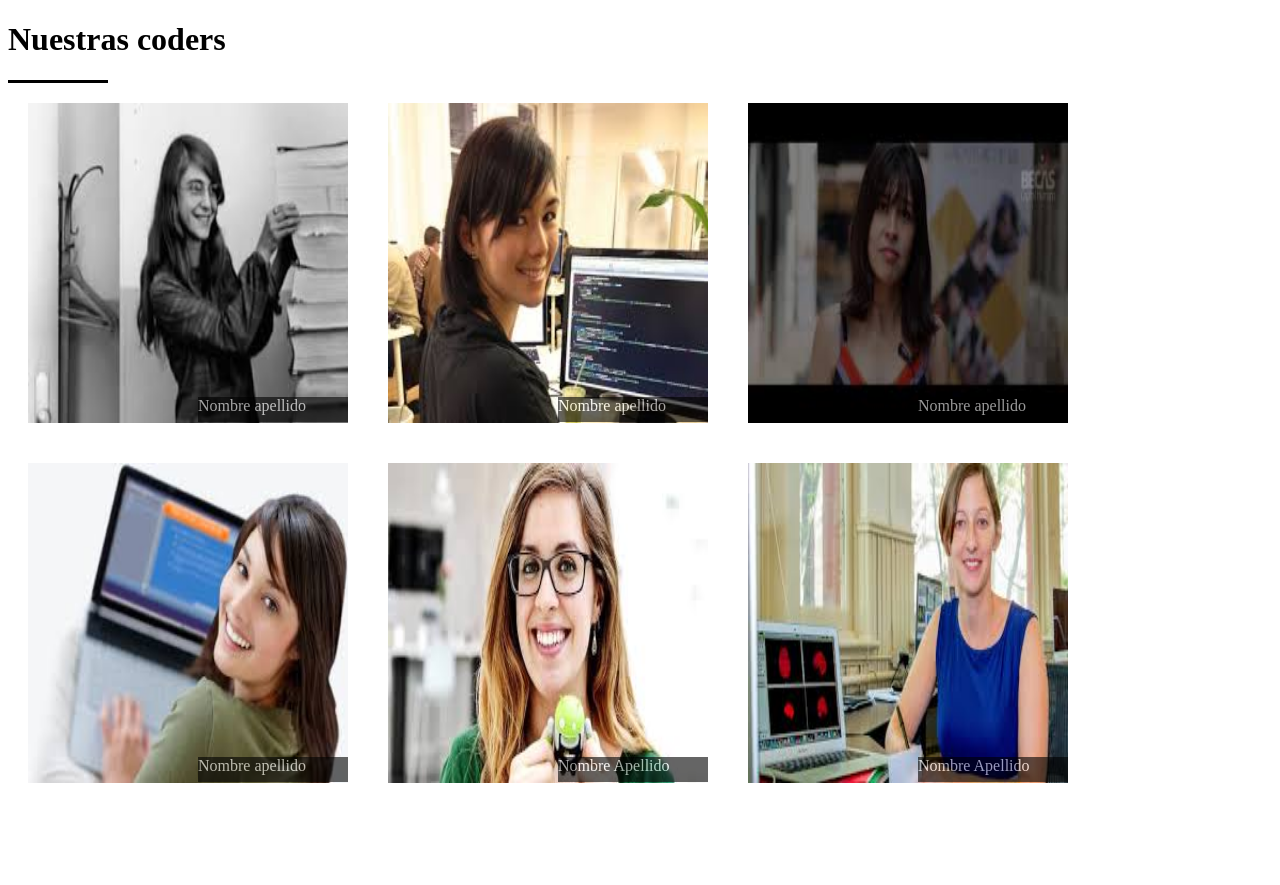
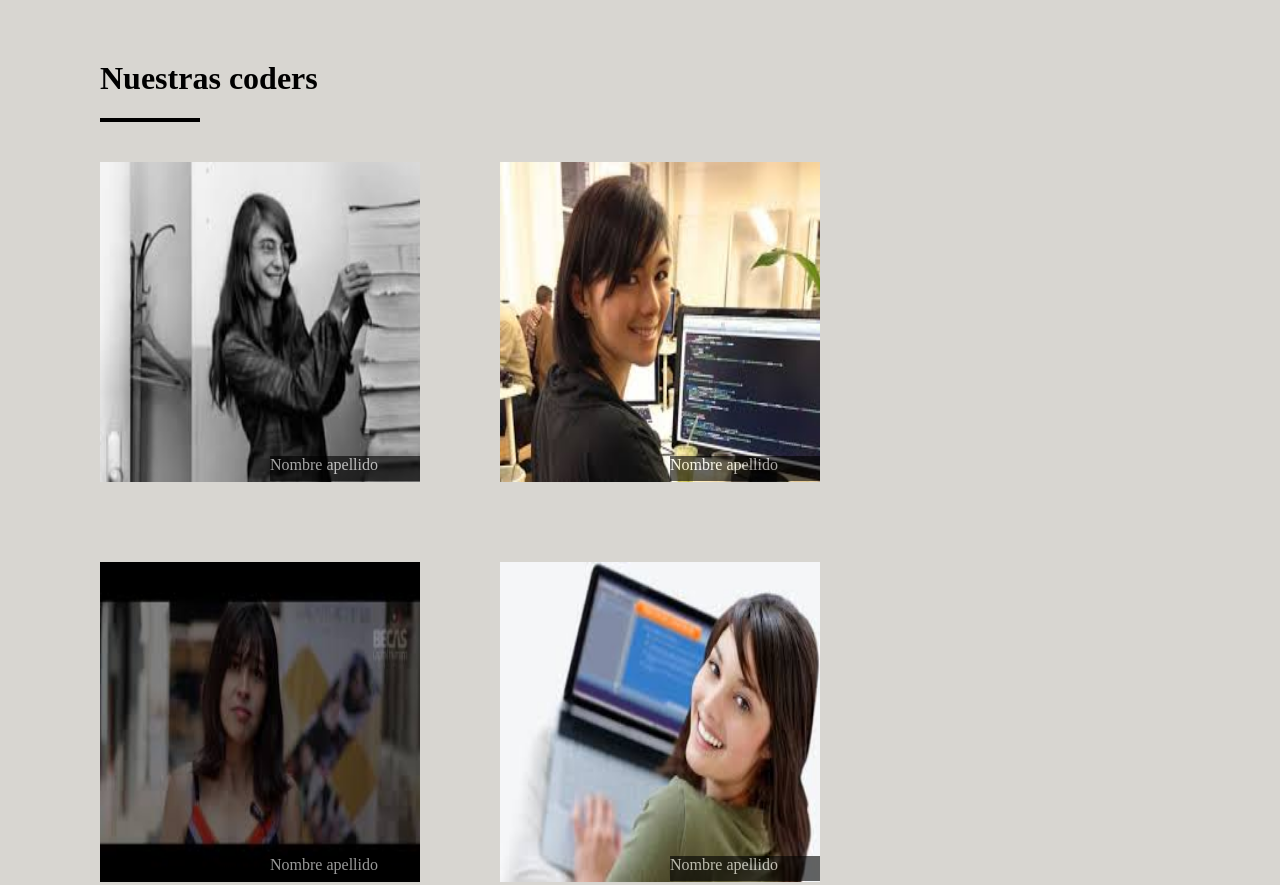
Before and after one commit to valeriavalles/nuestras-coders, a plain HTML site: page index.html in a window 1280 px wide. Shown: the top 885 px of the page. Before the commit the page ends 803 px from the top, so only its background shows below. Drawn offline with Linux system fonts and the light colour scheme.

Commit message:
agregando cambios a css

```diff
--- a/css/main.css
+++ b/css/main.css
@@ -7,25 +7,29 @@ img {
     height: 380px;
     margin: 15px;
 }*/
-
+body {
+    margin: 60px;
+    background-color: rgb(216, 214, 209)
+}
+header {
+    margin: 40px;
+    margin-bottom: 20px;
 }
 
-#caja {
-    display:inline-block;
-    position: absolute;
-    margin: 20em ;
-}
+
+
 .raya {
     width:100px;
-    height:3px ;
+    height:4px ;
     background: black;
+     margin-left: 40px;
 }
 .imagen {
     width:320px;
     height:320px;
     position:relative;
     float: left;
-    margin: 20px;
+    margin: 40px;
     left:100 px;
 }
 img {
@@ -44,4 +48,5 @@ img {
    /* padding:2px 10px;*/
     opacity:0.6;
    /* font-weight:bold;*/
+
 }
```
